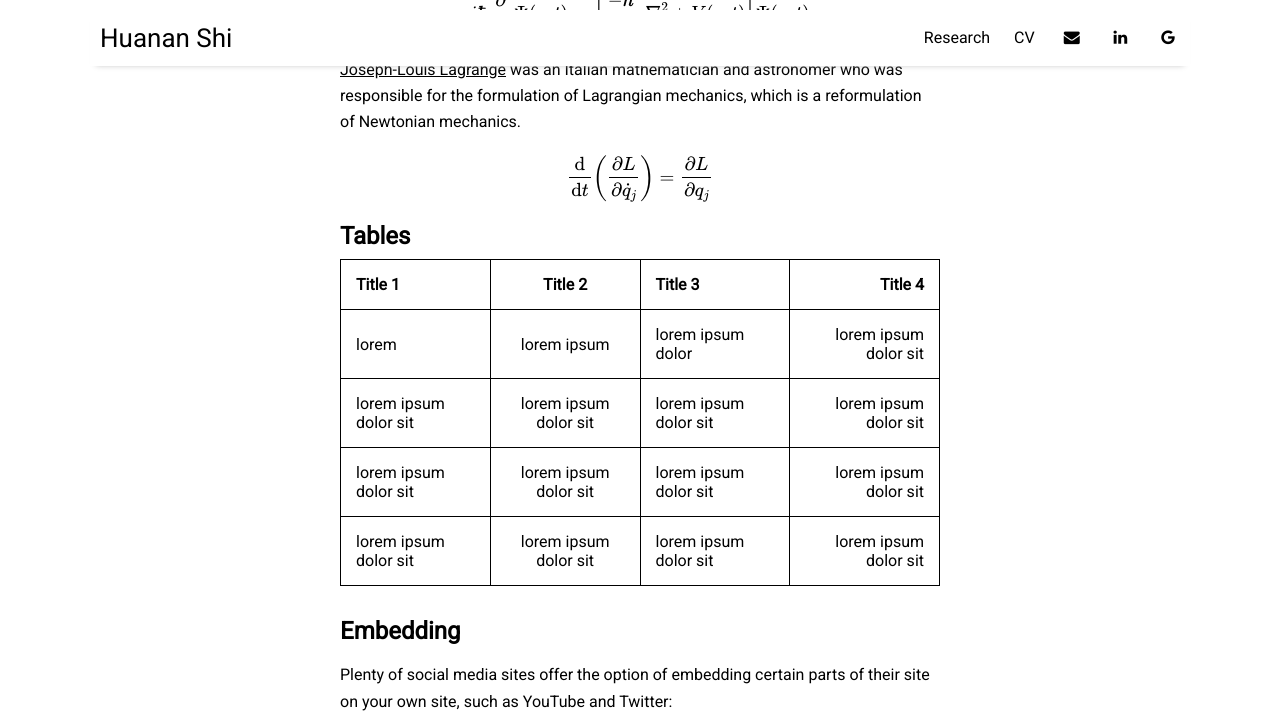
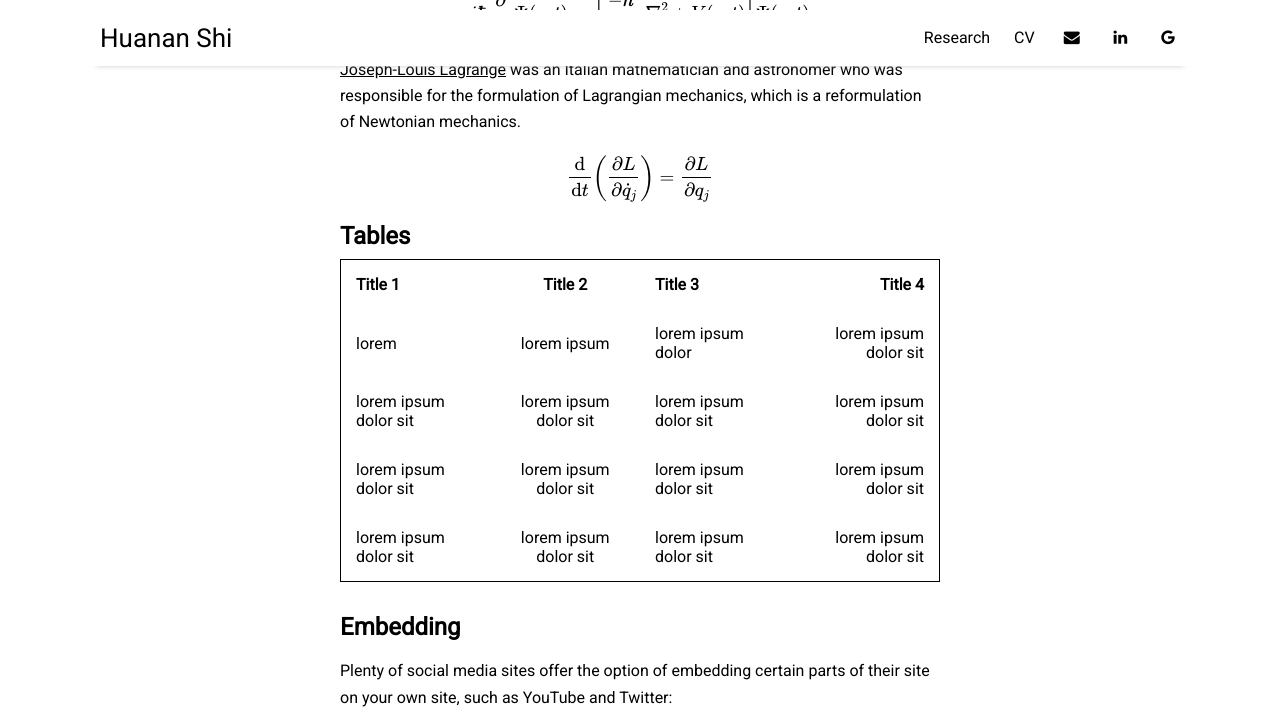
Before and after one commit to huananfshi/huananfshi.github.io, a Jekyll site: the page built from _posts/2016-09-09-text-formatting.md, in a window 1280 px wide and 1400 px high, scrolled down 3869 px. Shown: the top 727 px of the window. Built offline with Jekyll 4.4.1, drawn with Linux system fonts in a browser that asks for light colours; nearby versions of some CDN libraries; formulas are drawn with MathJax 3; comment, search, counter and statistics services are not loaded; grey boxes are pictures that could not be loaded.

Commit message:
Update _base.scss

```diff
--- a/assets/css/_sass/_base.scss
+++ b/assets/css/_sass/_base.scss
@@ -115,8 +115,10 @@ blockquote {
 
  table, th, td {
      border: 1px solid black;
+     border-collapse:collapse;
  }
  th, td {
      padding: 15px;
      text-align: left;
+     border: none;
  }
```
